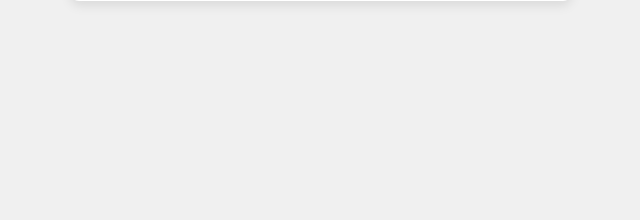
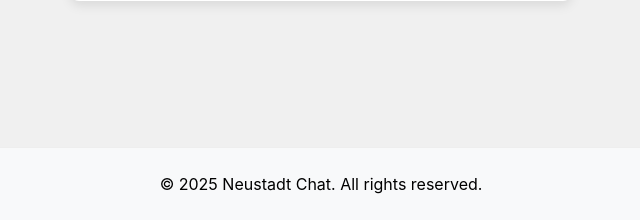
Before and after one commit to Mysaktom/django-chat-app, a Django app: page /notifications/settings/ in a window 1280 px wide. Shown: the part 580-800 px from the top of the page, without its empty margins (319-959 px from the left). Run offline with Django 5.2, Linux system fonts and the light colour scheme; a user stored in the database is signed in.

Commit message:
Footer a nastavení pro každého uživatele

```diff
--- a/chat/static/chat/notification_settings.js
+++ b/chat/static/chat/notification_settings.js
@@ -1,33 +1,34 @@
-// chat/static/chat/notification_settings.js
 document.addEventListener('DOMContentLoaded', () => {
+    // Získáme jméno aktuálního uživatele z HTML (přidáme ho v dalším kroku)
+    const currentUsername = JSON.parse(document.getElementById('current-user-json').textContent);
+
+    // Vytvoříme unikátní klíče pro každého uživatele
+    const volumeKey = `notification_volume_${currentUsername}`;
+    const delayKey = `notification_delay_${currentUsername}`;
+
     const volumeSlider = document.getElementById('volume-slider');
     const volumeValue = document.getElementById('volume-value');
     const delayInput = document.getElementById('delay-input');
     const testBtn = document.getElementById('test-notification-btn');
+    const notificationSound = document.getElementById('notification-sound-src');
 
-    // Načtení zvuku
-    const notificationSound = new Audio(document.getElementById('notification-sound-src').getAttribute('src'));
-
-    // Načtení uložených hodnot, nebo nastavení výchozích
-    volumeSlider.value = localStorage.getItem('notification_volume') || 1;
-    delayInput.value = localStorage.getItem('notification_delay') || 5;
+    // Načítáme a ukládáme hodnoty pod unikátními klíči
+    volumeSlider.value = localStorage.getItem(volumeKey) || 1;
+    delayInput.value = localStorage.getItem(delayKey) || 5;
     volumeValue.textContent = `${Math.round(volumeSlider.value * 100)}%`;
 
-    // Uložení hlasitosti při změně
     volumeSlider.addEventListener('input', () => {
         const volume = volumeSlider.value;
-        localStorage.setItem('notification_volume', volume);
+        localStorage.setItem(volumeKey, volume);
         volumeValue.textContent = `${Math.round(volume * 100)}%`;
     });
 
-    // Uložení prodlevy při změně
     delayInput.addEventListener('input', () => {
-        localStorage.setItem('notification_delay', delayInput.value);
+        localStorage.setItem(delayKey, delayInput.value);
     });
 
-    // Testovací tlačítko
     testBtn.addEventListener('click', () => {
-        notificationSound.volume = localStorage.getItem('notification_volume') || 1;
+        notificationSound.volume = localStorage.getItem(volumeKey) || 1;
         notificationSound.play();
     });
 });
--- a/chat/static/chat/style.css
+++ b/chat/static/chat/style.css
@@ -401,3 +401,10 @@ body {
 #confirm-enter-room:hover:not(:disabled) {
     background-color: #218838;
 }
+/* --- Hlavní patička --- */
+.main-footer {
+    background-color: #f8f9fa;
+    padding: 10px 20px;
+    text-align: center;
+    border-top: 1px solid #eee;
+}
--- a/chat/templates/chat/base.html
+++ b/chat/templates/chat/base.html
@@ -31,6 +31,11 @@
     <main class="main-content">
         {% block content %}{% endblock %}
     </main>
+    <footer class="main-footer">
+        <p>&copy; 2025 Neustadt Chat. All rights reserved.</p>
+    </footer>
+
+    {{ user.username|json_script:"current-user-json" }}
 
     <audio id="notification-sound-src" src="{% static 'chat/notification.mp3' %}" preload="auto" style="display:none;"></audio>
 </body>
--- a/chat/templates/chat/notification_settings.html
+++ b/chat/templates/chat/notification_settings.html
@@ -33,4 +33,7 @@
 </div>
 
 <script src="{% static 'chat/notification_settings.js' %}"></script>
+
+{{ user.username|json_script:"current-user-json" }}
+
 {% endblock %}
```
Also changed, not shown: chat/templates/chat/chat_page.html (+11 -8 lines).
